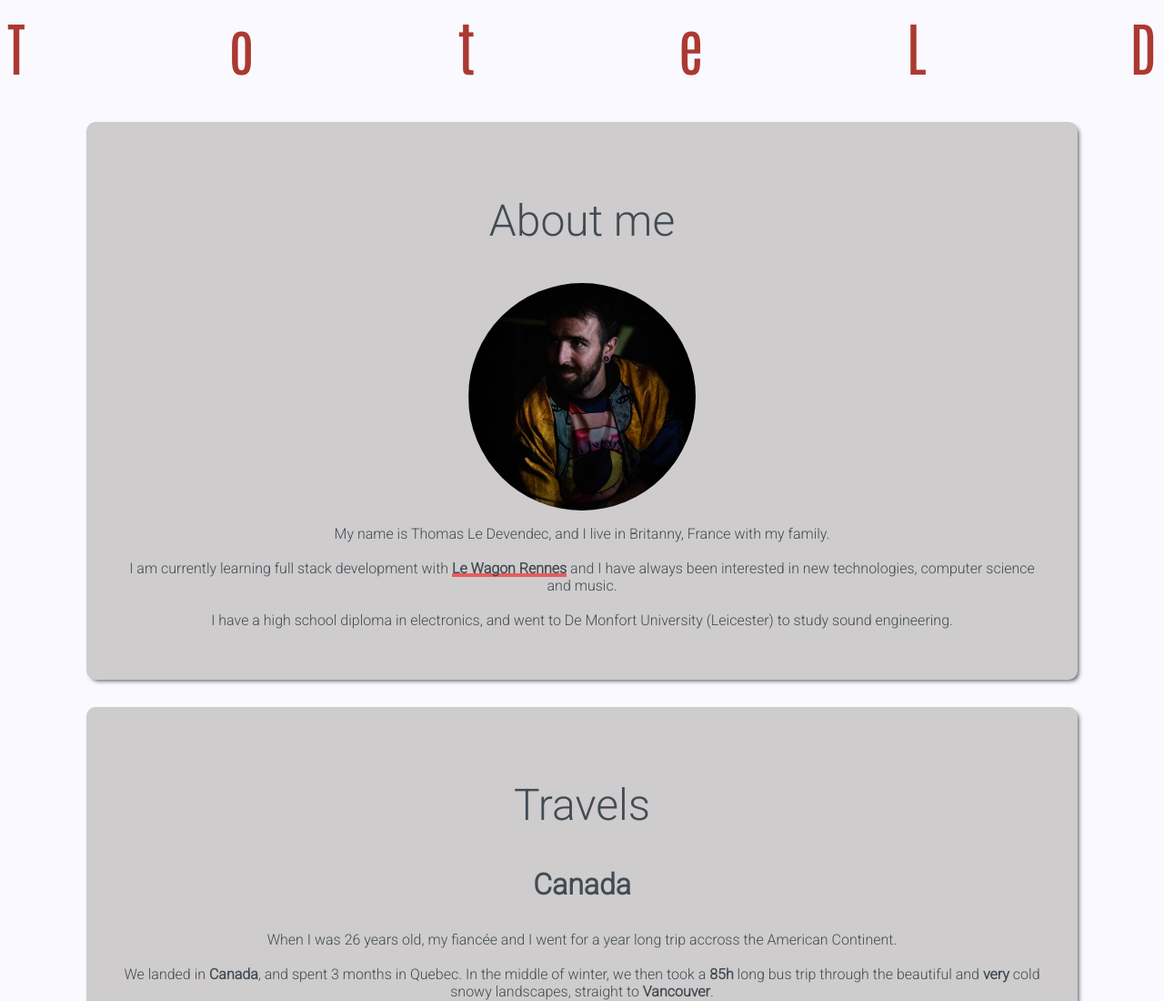
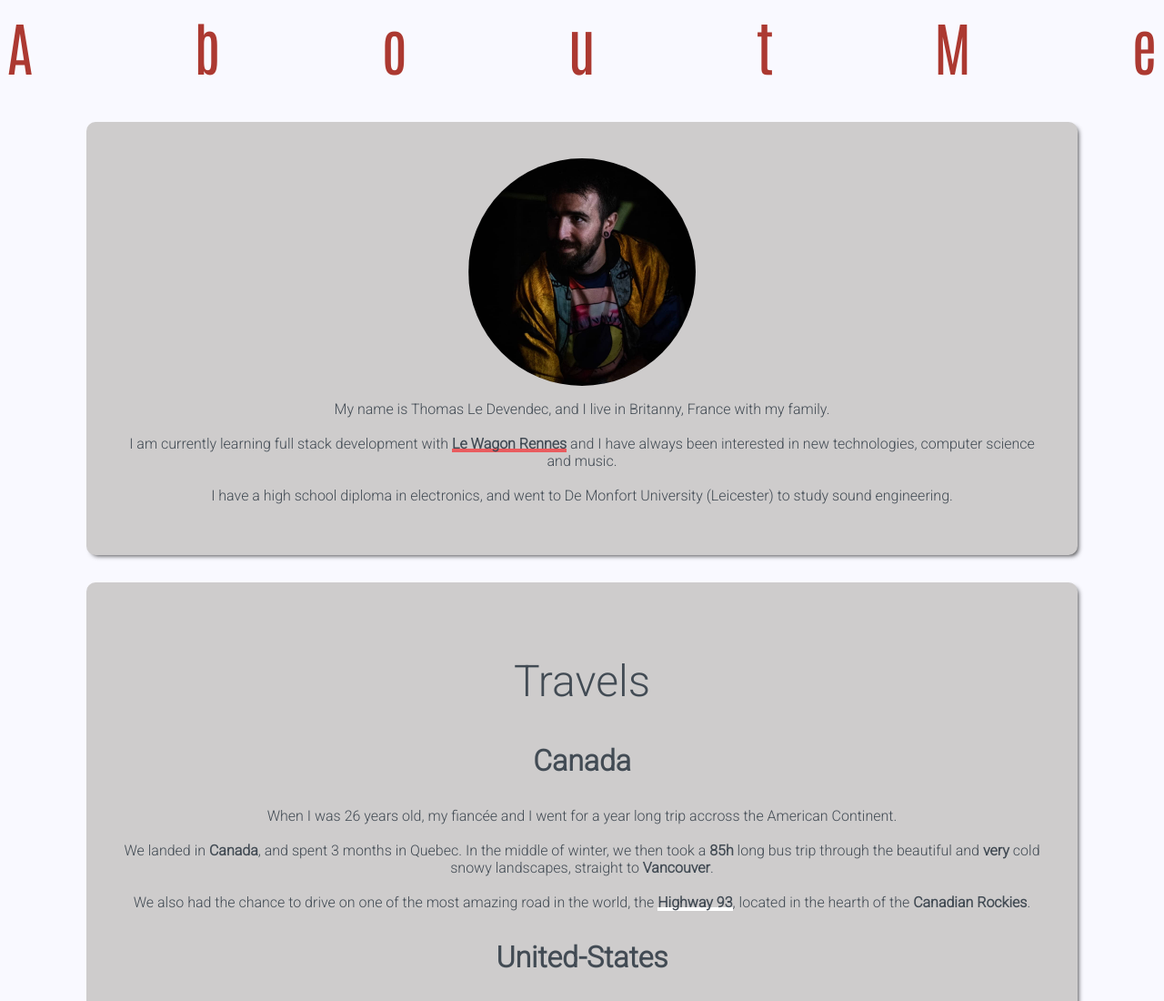
Before and after one commit to ToteLD/profile, a plain HTML site: page index.html in a window 1280 px wide. Shown: the top 1100 px of the page at 91% size. Drawn offline with Linux system fonts and the light colour scheme.

Commit message:
Changed h1

```diff
--- a/index.html
+++ b/index.html
@@ -11,10 +11,9 @@
   <link rel="stylesheet" href="style.css">
 </head>
 <body>
-  <h1>T o t e L D</h1>
+  <h1>A b o u t M e</h1>
   <div class="container">
     <div class="card text-center">
-      <h2>About me</h2>
       <div id="img-user">
         <img src="images/picture.jpg" alt="Photo de Thomas Le Devendec">
       </div>
```
